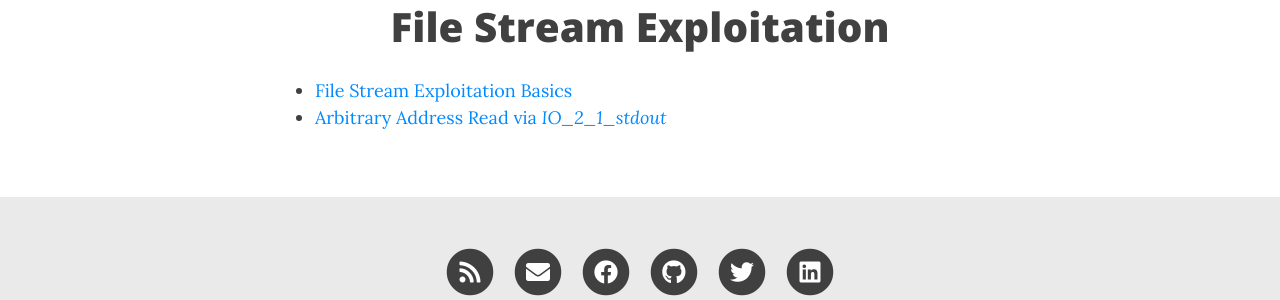
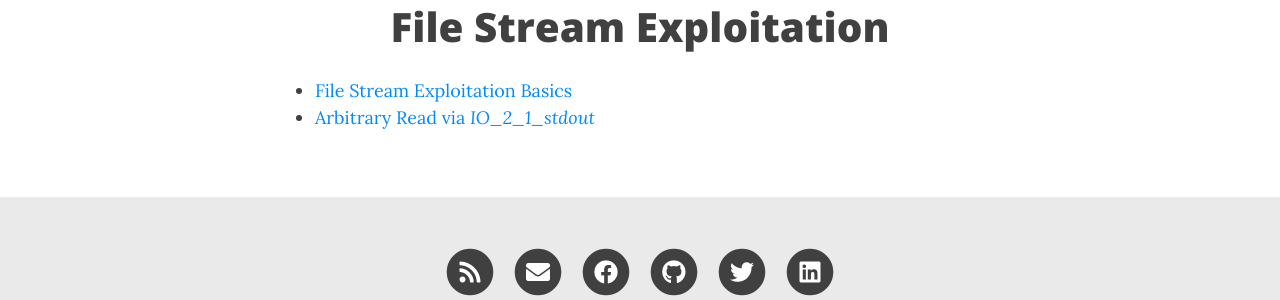
Before and after one commit to 0xSh4dy/archives_sh4dy.com, a Jekyll site: the page built from notes/file-streams/index.md, in a window 1280 px wide. Shown: the part 125-425 px from the top of the page. Built offline with Jekyll 4.4.1, drawn with Linux system fonts in a browser that asks for light colours; nearby versions of some CDN libraries; comment, search, counter and statistics services are not loaded.

Commit message:
Update index.md

```diff
--- a/notes/file-streams/index.md
+++ b/notes/file-streams/index.md
@@ -5,4 +5,4 @@ css: "assets/css/modeOne.css"
 ---
 
 - [File Stream Exploitation Basics](/notes/file-streams/fs01)
-- [Arbitrary Address Read via _IO_2_1_stdout_](/notes/file-streams/aar-01)
+- [Arbitrary Read via _IO_2_1_stdout_](/notes/file-streams/aar-01)
```
